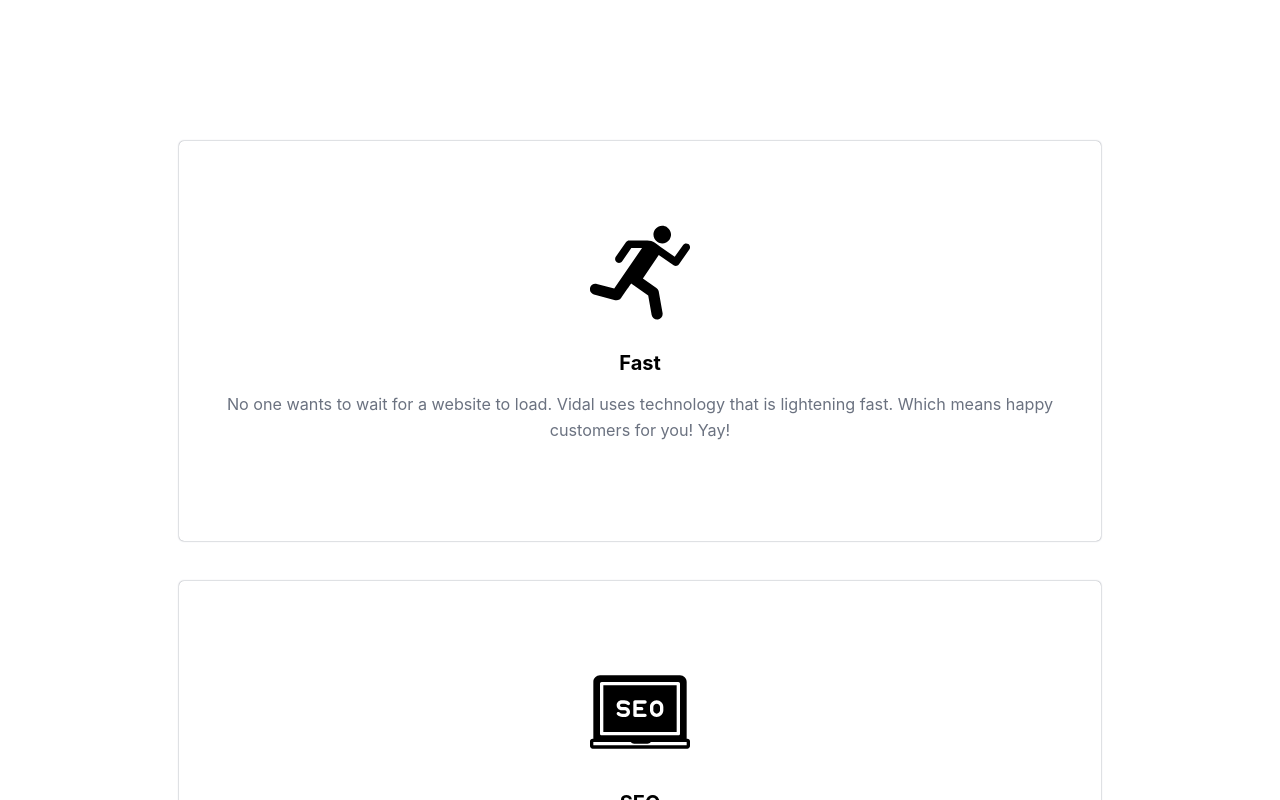
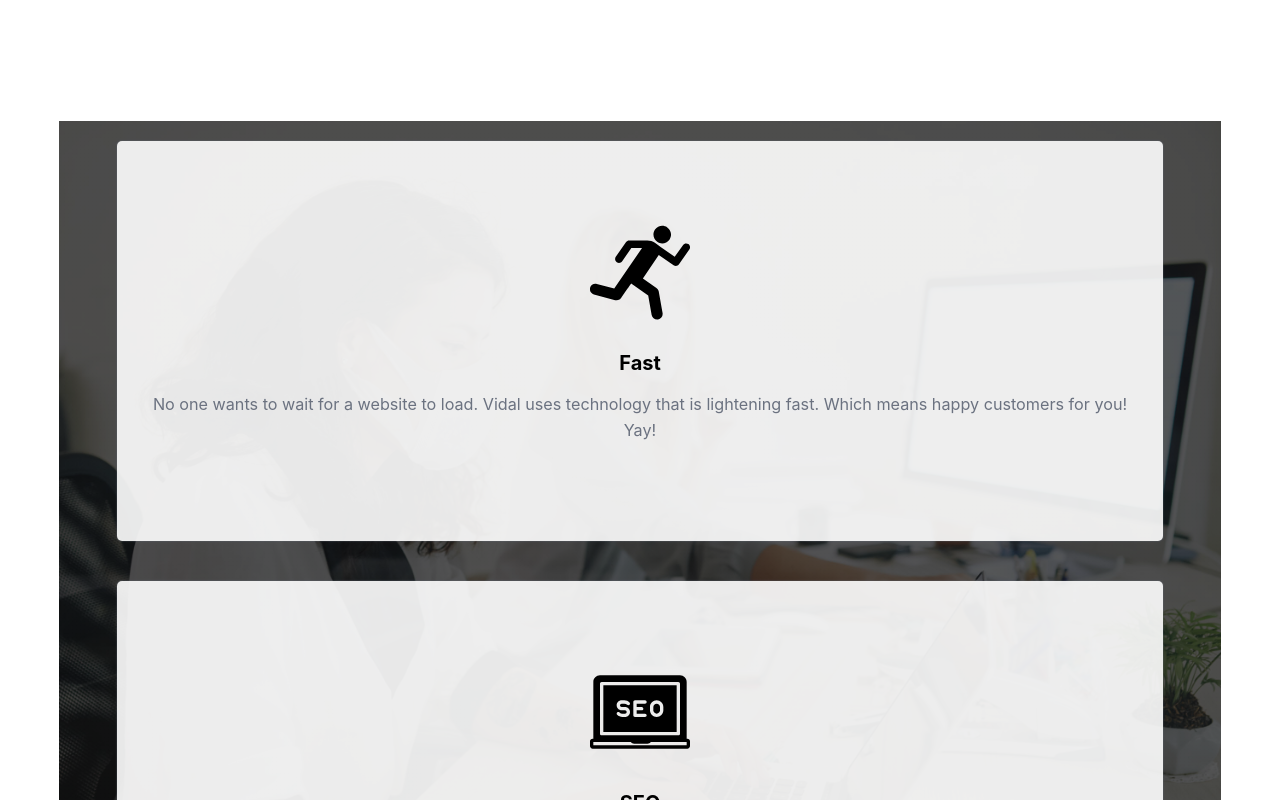
Before and after one commit to raglandc/vidal-production, a Next.js app: page / in a window 1280 px wide. Shown: the part 960-1760 px from the top of the page. Built offline with nearby package versions, Linux system fonts and the light colour scheme.

Commit message:
add image to perks section of homepage, i think images are just super apealing to people these days

```diff
--- a/components/sections/AboutPageSections/threeDSection.module.css
+++ b/components/sections/AboutPageSections/threeDSection.module.css
@@ -3,9 +3,11 @@
   width: 100%;
   min-height: 100vh;
   padding: 8rem 0;
+
   background: linear-gradient(rgba(17, 17, 17, 0.7), rgba(17, 17, 17, 0.7)),
     url("../../../public/images/about/lightbulb.JPG") no-repeat fixed center;
   background-size: cover;
+
   margin: 8rem auto;
   font-size: 4.9rem;
 
--- a/components/sections/HomePageSections/PerkSection.module.css
+++ b/components/sections/HomePageSections/PerkSection.module.css
@@ -1,17 +1,22 @@
 .container {
+  overflow: hidden;
   display: flex;
   flex-direction: column;
   align-items: center;
   justify-content: center;
-  width: 80%;
+  max-width: 100%;
+  min-height: 100vh;
+
+  background: linear-gradient(rgba(17, 17, 17, 0.7), rgba(17, 17, 17, 0.7)),
+    url("../../../public/images/home/workers-with-masks.jpg") no-repeat fixed
+      center;
+  background-size: cover;
 
   margin: 5% auto;
-  min-height: max-content;
 }
 
 @media only screen and (min-width: 1300px) {
   .container {
     flex-direction: row;
-    width: 60%;
   }
 }
--- a/components/sections/HomePageSections/homepageComponents/PerksCard.module.css
+++ b/components/sections/HomePageSections/homepageComponents/PerksCard.module.css
@@ -7,21 +7,19 @@
   min-height: 40rem;
   margin: 2rem 1rem;
   padding: 1rem 2.618rem;
+
   display: flex;
   flex-direction: column;
   justify-content: center;
+
   text-align: center;
-  background-color: #fff;
+  background-color: rgba(255, 255, 255, 0.9);
   border-radius: 5px;
   box-shadow: 0 0 1.62px #6b7280;
 
   /* animation settings */
   opacity: 1;
   transition: opacity 1618ms ease-in;
-}
-
-.svgClass {
-  color: #111;
 }
 
 .title {
@@ -38,6 +36,6 @@
 
 @media only screen and (min-width: 1300px) {
   .card {
-    width: 30%;
+    width: 20%;
   }
 }
```
Also changed, not shown: public/images/home/workers-with-masks.jpg (added).
